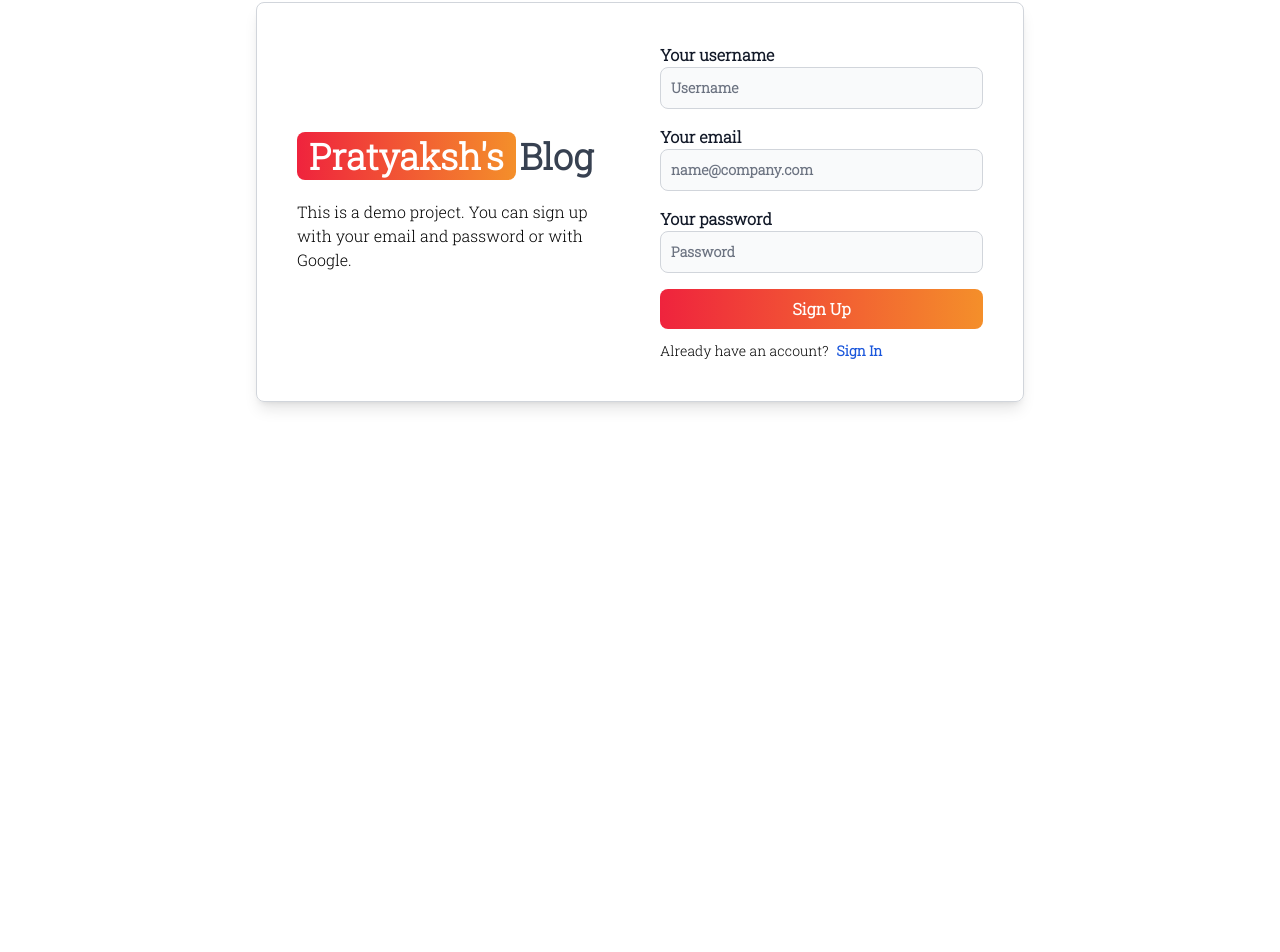
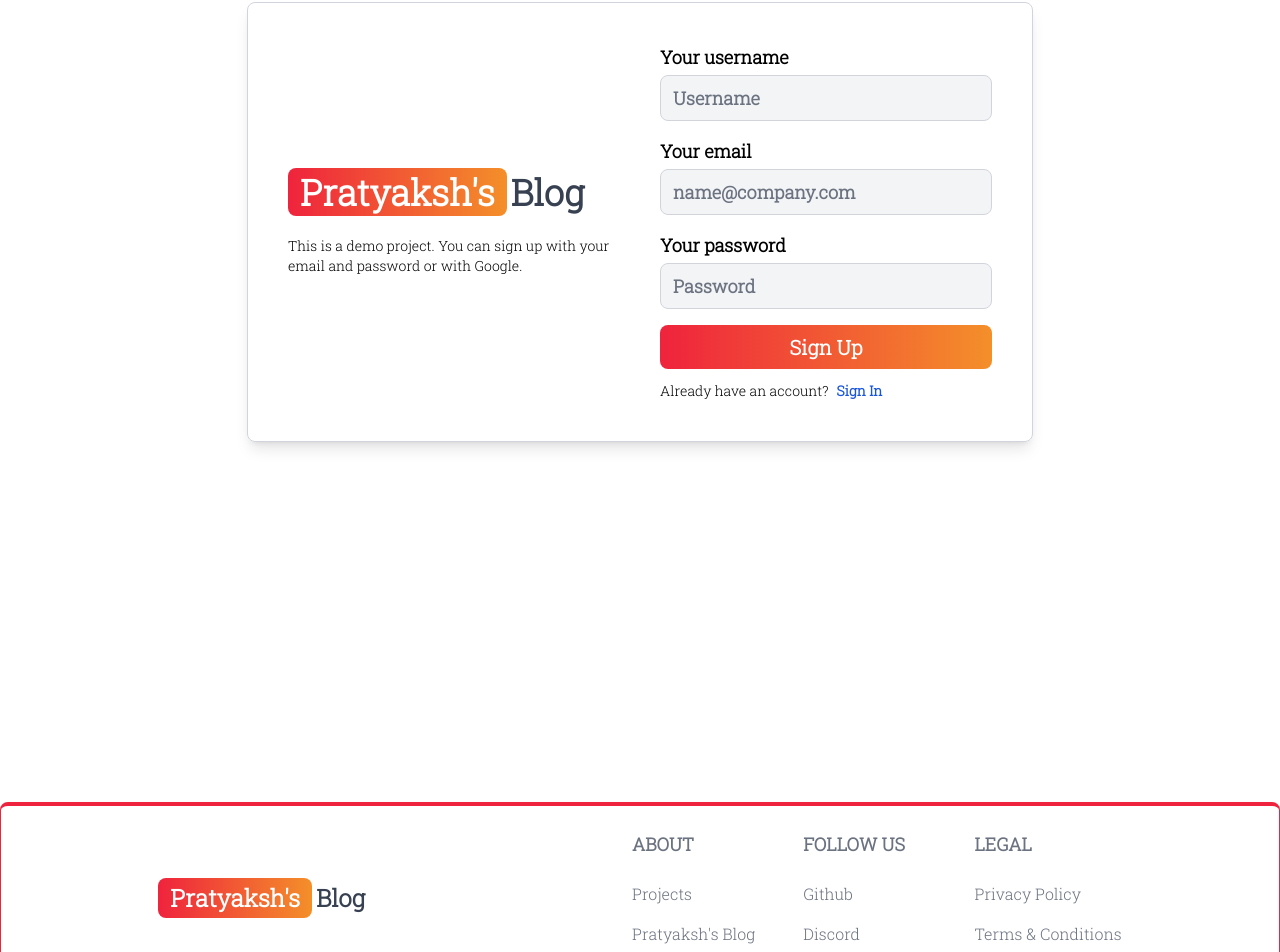
Before and after one commit to pratyaksh30k/blog-mern, a React (Vite) app in the folder client/: page /signup in a window 1280 px wide. Shown: the part 242-1194 px from the top of the page. Before the commit the page ends 824 px from the top, so only its background shows below. Built offline with nearby package versions, Linux system fonts and the light colour scheme.

Commit message:
Create and add the footer component

```diff
--- a/client/pages/About.jsx
+++ b/client/pages/About.jsx
@@ -1,4 +1,4 @@
-import React from 'react'
+import React, { useState } from 'react'
 
 export default function About() {
   return (
--- a/client/pages/Auth/SignUp.jsx
+++ b/client/pages/Auth/SignUp.jsx
@@ -40,79 +40,98 @@ export default function SignUp() {
     }
   };
   return (
-    <div style={{ marginTop: "40px" }} className="min-h-screen">
+    <div style={{ marginTop: "40px", minHeight: "100vh" }}>
       <div
         style={{
           padding: "40px",
           gap: "40px",
           marginTop: "180px",
-          marginBottom: "180px",
+          marginBottom: "235px",
+          width: "786px",
+          "@media (max-width: 768px)": {
+            padding: "20px",
+            gap: "20px",
+            marginTop: "90px",
+            marginBottom: "117.5px",
+            width: "100",
+            height: "100%",
+          },
+          // "@media (max-width: 480px)": {
+          //   padding: "10px",
+          //   gap: "10px",
+          //   marginTop: "45px",
+          //   marginBottom: "58.75px",
+          //   width: "100%",
+          // },
         }}
-        className="flex max-w-3xl mx-auto flex-col md:flex-row md:items-center gap border-gray-300 border border-solid rounded-lg shadow-lg"
+        className="flex w-full md:max-w-3xl mx-auto flex-col md:flex-row md:items-center border-gray-300 border border-solid rounded-lg shadow-lg"
       >
         <div className="flex-1">
           <Link
             to="/"
-            style={{ fontSize: "36px", lineHeight: "40px" }}
-            className="items-center whitespace-nowrap text-4x font-semibold text-gray-700 hover:text-black dark:text-white flex gap-1 "
+            style={{
+              fontSize: "36px",
+              lineHeight: "40px",
+              "@media (max-width: 768px)": {
+                fontSize: "24px",
+                lineHeight: "32px",
+              },
+            }}
+            className="items-center whitespace-nowrap font-semibold text-gray-700 hover:text-black dark:text-white flex gap-1 "
           >
             <span className="px-3 py-1 rounded-lg bg-gradient-to-r from-[#EF233D] to-[#F48F2A] text-white transition-all duration-300 transform hover:scale-105 hover:shadow-lg hover:bg-gradient-to-l">
               Pratyaksh's
             </span>
             Blog
           </Link>
-          <p style={{ marginTop: "20px" }} className="text-base">
+          <p style={{ marginTop: "20px" }} className="text-lg md:text-sm">
             This is a demo project. You can sign up with your email and password
             or with Google.
           </p>
         </div>
         <div className="flex-1">
           <form className="flex flex-col gap-4" onSubmit={handleSubmit}>
-            <div>
-              <Label
-                value="Your username"
-                className="text-base font-semibold"
-              />
-              <TextInput
+            <div className="flex flex-col">
+              <label className="mb-1 text-lg md:text-base font-semibold" htmlFor="username">
+                Your username
+              </label>
+              <input
                 type="text"
                 placeholder="Username"
                 id="username"
-                className="font-semibold placeholder:font-semibold"
                 onChange={onChange}
+                className="text-lg font-semibold placeholder:font-semibold bg-gray-100 border border-solid border-gray-300 rounded-lg"
               />
             </div>
-            <div>
-              <Label value="Your email" className="text-base font-semibold" />
-              <TextInput
+            <div className="flex flex-col">
+              <label htmlFor="email" className="mb-1 text-lg md:text-base font-semibold">Your email</label>
+              <input
                 type="email"
                 placeholder="name@company.com"
                 id="email"
-                className="font-semibold placeholder:font-semibold"
                 onChange={onChange}
+                className="text-lg font-semibold placeholder:font-semibold bg-gray-100 border border-solid border-gray-300 rounded-lg"
               />
             </div>
-            <div>
-              <Label
-                value="Your password"
-                className="text-base font-semibold"
-              />
-              <TextInput
+            <div className="flex flex-col">
+              <label htmlFor="password" className="mb-1 text-lg md:text-base font-semibold">Your password</label>
+              <input
                 type="password"
                 placeholder="Password"
                 id="password"
-                className="font-semibold placeholder:font-semibold"
                 onChange={onChange}
+                className="text-lg font-semibold placeholder:font-semibold bg-gray-100 border border-solid border-gray-300 rounded-lg"
               />
             </div>
             <button
               type="submit"
-              className="text-center font-semibold cursor-pointer px-4 py-2 bg-gradient-to-r from-[#EF233D] to-[#F48F2A] text-white rounded-lg transition-all duration-300 transform hover:scale-105 hover:shadow-lg hover:bg-gradient-to-l"
+              className="text-center text-xl md:text-base font-semibold cursor-pointer px-4 py-2 bg-gradient-to-r from-[#EF233D] to-[#F48F2A] text-white rounded-lg transition-all duration-300 transform hover:scale-105 hover:shadow-lg hover:bg-gradient-to-l"
               disabled={loading}
             >
               {loading ? (
                 <>
                   <Spinner size="sm" />
-                  <span style={{paddingLeft: "10px"}}>Loading...</span>
+                  <span style={{ paddingLeft: "10px" }}>Loading...</span>
                 </>
               ) : (
                 "Sign Up"
@@ -134,7 +153,7 @@ export default function SignUp() {
             </Button> */}
             {/* <OAuth /> */}
           </form>
-          <div style={{ marginTop: "12px" }} className="flex gap-2 text-sm">
+          <div style={{ marginTop: "12px" }} className="flex gap-2 md:text-sm">
             <span>Already have an account?</span>
             <Link
               to="/signin"
--- a/client/src/App.jsx
+++ b/client/src/App.jsx
@@ -6,10 +6,11 @@ import SignUp from "../pages/Auth/SignUp.jsx";
 import SignIn from "../pages/Auth/SignIn.jsx";
 import Dashboard from "../pages/Dashboard/Dashboard.jsx";
 import Header from "./components/Header.jsx";
+import Footer from "./components/Footer.jsx";
 function App() {
   return (
     <BrowserRouter>
-    <Header/>
+      <Header />
       <Routes>
         <Route path="/" element={<Home />} />
         <Route path="/about" element={<About />} />
@@ -18,6 +19,7 @@ function App() {
         <Route path="/dashboard" element={<Dashboard />} />
         <Route path="/projects" element={<Projects />} />
       </Routes>
+      <Footer />
     </BrowserRouter>
   );
 }
--- /dev/null
+++ b/client/src/components/Footer.jsx
@@ -0,0 +1,85 @@
+import { Footer } from 'flowbite-react';
+import { Link } from 'react-router-dom';
+import { BsFacebook, BsInstagram, BsTwitter, BsGithub, BsDribbble } from 'react-icons/bs';
+
+export default function FooterCom() {
+  return (
+    <Footer container className='border border-solid border-t-4 border-[#EF233D]'>
+      <div className='w-full'>
+        <div className='flex flex-col md:flex-row justify-around md:items-center'>
+          <div className='mt-5 flex justify-center md:justify-start'>
+            <Link
+              to="/"
+              className="items-center whitespace-nowrap text-3xl font-semibold md:text-2xl text-gray-700 hover:text-black dark:text-white flex gap-1"
+            >
+              <span className="px-3 py-1 rounded-lg bg-gradient-to-r from-[#EF233D] to-[#F48F2A] text-white transition-all duration-300 transform hover:scale-105 hover:shadow-lg hover:bg-gradient-to-l">
+                Pratyaksh's
+              </span>
+              Blog
+            </Link>
+          </div>
+          <div className='grid grid-cols-2 gap-8 mt-4 sm:grid-cols-3 sm:gap-6 md:mt-0'>
+            <div>
+              <Footer.Title title='About' className='font-semibold text-lg'/>
+              <Footer.LinkGroup col>
+                <Footer.Link
+                  href='https://github.com/pratyaksh30k'
+                  target='_blank'
+                  rel='noopener noreferrer'
+                  className='hover:text-black text-base'
+                >
+                  Projects
+                </Footer.Link>
+                <Footer.Link
+                  href='/about'
+                  target='_blank'
+                  rel='noopener noreferrer'
+                  className='hover:text-black text-base'
+                >
+                  Pratyaksh's Blog
+                </Footer.Link>
+              </Footer.LinkGroup>
+            </div>
+            <div>
+              <Footer.Title title='Follow us' className='font-semibold text-lg'/>
+              <Footer.LinkGroup col>
+                <Footer.Link
+                  href='https://github.com/pratyaksh30k'
+                  target='_blank'
+                  rel='noopener noreferrer'
+                  className='hover:text-black text-base'
+                >
+                  Github
+                </Footer.Link>
+                <Footer.Link href='#' className='hover:text-black text-base'>Discord</Footer.Link>
+              </Footer.LinkGroup>
+            </div>
+            <div>
+              <Footer.Title title='Legal' className='font-semibold text-lg'/>
+              <Footer.LinkGroup col>
+                <Footer.Link href='#' className='hover:text-black text-base'>Privacy Policy</Footer.Link>
+                <Footer.Link href='#' className='hover:text-black text-base'>Terms &amp; Conditions</Footer.Link>
+              </Footer.LinkGroup>
+            </div>
+          </div>
+        </div>
+        <Footer.Divider />
+        <div className='flex flex-col sm:flex-row sm:items-center sm:justify-around'>
+          <Footer.Copyright
+            href='#'
+            by="Pratyaksh's blog"
+            year={new Date().getFullYear()}
+            className='hover:text-black text-base'
+          />
+          <div className="flex gap-6 mt-4 sm:mt-0 justify-center sm:justify-end">
+            <Footer.Icon href='#' icon={BsFacebook} className='hover:text-black'/>
+            <Footer.Icon href='#' icon={BsInstagram} className='hover:text-black'/>
+            <Footer.Icon href='#' icon={BsTwitter} className='hover:text-black'/>
+            <Footer.Icon href='https://github.com/pratyaksh30k' icon={BsGithub} className='hover:text-black'/>
+            <Footer.Icon href='#' icon={BsDribbble} className='hover:text-black'/>
+          </div>
+        </div>
+      </div>
+    </Footer>
+  );
+}
```
